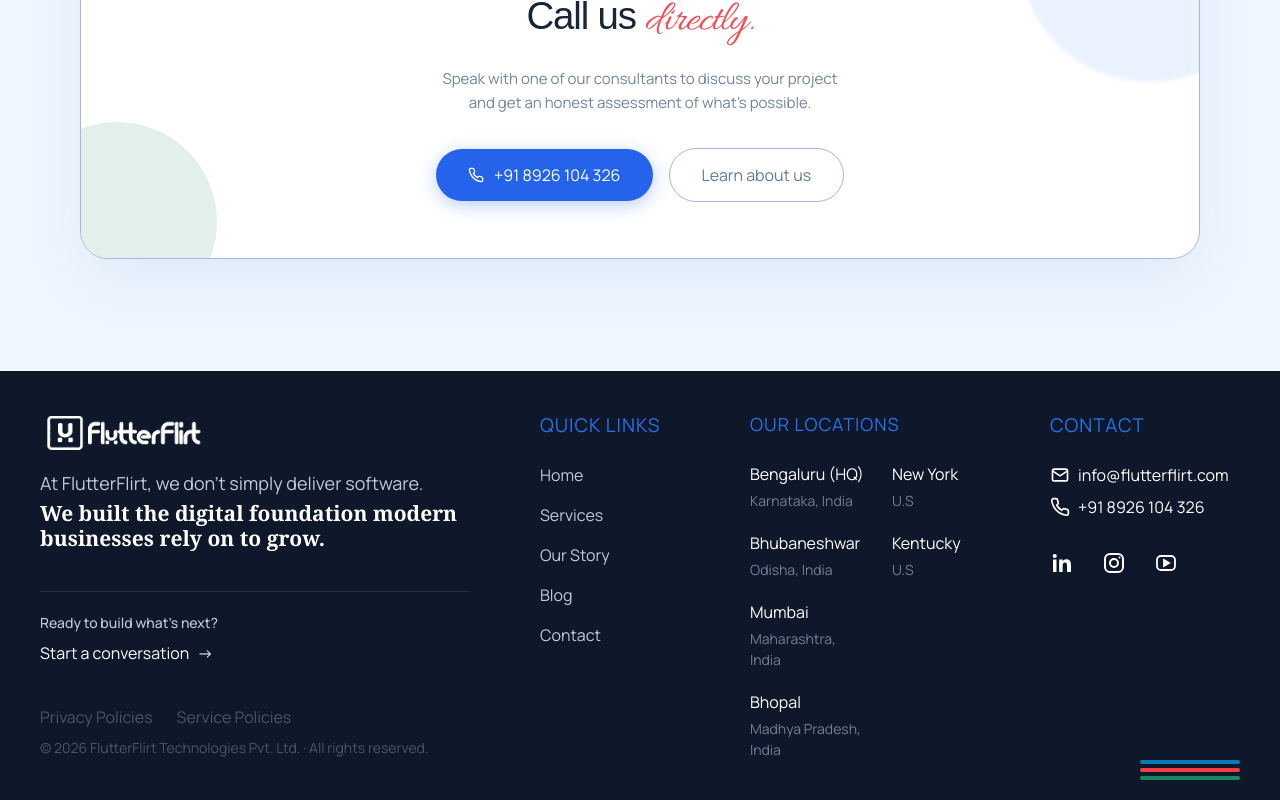
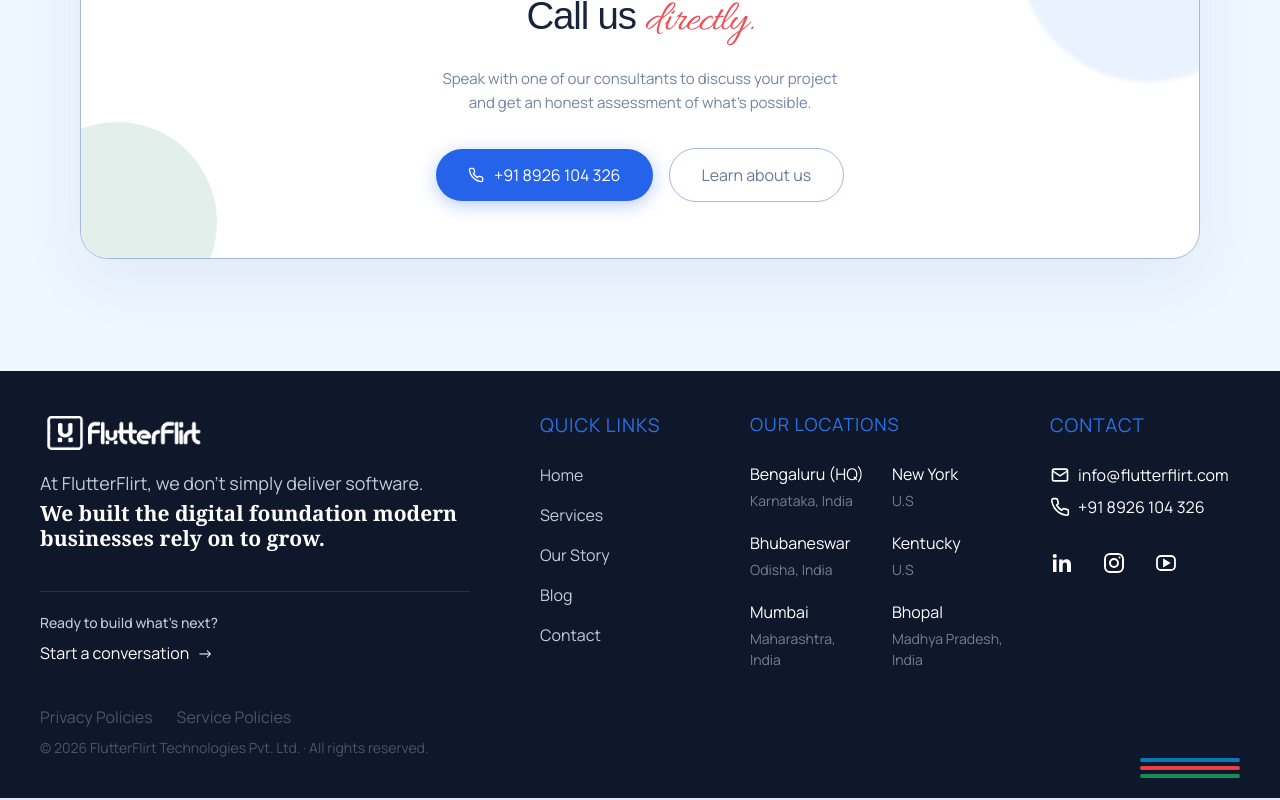
Before and after one commit to naveen-flutterflirt/flutterflirt.com-Website, a Next.js app: page /contact in a window 1280 px wide. Shown: the part 1620-2420 px from the top of the page. Built offline with nearby package versions, Linux system fonts and the light colour scheme; a web font is replaced by a local one.

Commit message:
Some Small Changes

```diff
--- a/src/components/Footer/index.tsx
+++ b/src/components/Footer/index.tsx
@@ -6,8 +6,16 @@
     country: "Karnataka, India",
   },
   {
-    city: "Bhubaneshwar",
+    city: "New York",
+    country: "U.S",
+  },
+  {
+    city: "Bhubaneswar",
     country: "Odisha, India",
+  },
+  {
+    city: "Kentucky",
+    country: "U.S",
   },
   {
     city: "Mumbai",
@@ -16,14 +24,6 @@
   {
     city: "Bhopal",
     country: "Madhya Pradesh, India",
-  },
-  {
-    city: "New York",
-    country: "U.S",
-  },
-  {
-    city: "Kentucky",
-    country: "U.S",
   },
 ];
 
@@ -132,10 +132,9 @@
               Our Locations
             </h3>
 
-            <div className="mt-4 grid grid-cols-2 gap-x-4 sm:mt-6 sm:gap-x-6">
-              <div className="min-w-0 space-y-4 sm:space-y-5">
-                {locations.slice(0, 4).map((location) => (
-                  <div key={location.city}>
+            <div className="mt-4 grid grid-cols-2 gap-x-4 gap-y-4 sm:mt-6 sm:gap-x-6 sm:gap-y-5">
+              {locations.map((location) => (
+                <div key={location.city} className="min-w-0">
                   <p className="text-[16px] font-normal text-white sm:whitespace-nowrap">
                     {location.city}
                   </p>
@@ -144,20 +143,6 @@
                   </p>
                 </div>
               ))}
-              </div>
-
-              <div className="min-w-0 space-y-4 sm:space-y-5">
-                {locations.slice(4).map((location) => (
-                  <div key={location.city}>
-                    <p className="text-[16px] font-normal text-white sm:whitespace-nowrap">
-                      {location.city}
-                    </p>
-                    <p className="mt-1 text-[14px] text-[#71809a]">
-                      {location.country}
-                    </p>
-                  </div>
-                ))}
-              </div>
             </div>
           </div>
 
--- a/src/components/OurStory/OfficesSection.tsx
+++ b/src/components/OurStory/OfficesSection.tsx
@@ -48,7 +48,7 @@
   },
   {
     id: "bhopal",
-    number: "06",
+    number: "04",
     numberColor: "blue",
     label: "GLOBAL OFFICE",
     city: "Bhopal",
@@ -58,7 +58,7 @@
   },
   {
     id: "kentucky",
-    number: "04",
+    number: "05",
     numberColor: "coral",
     label: "GLOBAL OFFICE",
     city: "Kentucky",
@@ -68,7 +68,7 @@
   },
   {
     id: "mumbai",
-    number: "05",
+    number: "06",
     numberColor: "blue",
     label: "GLOBAL OFFICE",
     city: "Mumbai",
--- a/src/components/OurStory/TrajectorySection.tsx
+++ b/src/components/OurStory/TrajectorySection.tsx
@@ -69,12 +69,12 @@
     setActiveStep((prev) => (prev + 1) % STEPS.length);
   }, []);
 
-  // 1-second automatic slider interval
+  // Allow each two-second slide transition to complete before advancing.
   useEffect(() => {
     if (!isInView || isHovered) return;
     const timer = setInterval(() => {
       nextStep();
-    }, 1000);
+    }, 5000);
     return () => clearInterval(timer);
   }, [nextStep, isHovered, isInView]);
 
@@ -108,13 +108,13 @@
         >
           {/* 1. Main Showcase Image Area */}
           <div className="relative w-full h-[220px] sm:h-[340px] md:h-[440px] lg:h-[500px] overflow-hidden rounded-xl sm:rounded-2xl md:rounded-3xl shadow-[0_20px_60px_rgba(15,35,75,0.12)] border border-white/80 bg-slate-900">
-            <AnimatePresence mode="wait">
+            <AnimatePresence initial={false}>
               <motion.div
                 key={activeStep}
-                initial={false}
-                animate={{ opacity: 1, scale: 1 }}
-                exit={{ opacity: 0, scale: 0.99 }}
-                transition={{ duration: 0.4, ease: "easeInOut" }}
+                initial={{ x: "100%" }}
+                animate={{ x: 0 }}
+                exit={{ x: "-100%" }}
+                transition={{ duration: 2, ease: [0.22, 1, 0.36, 1] }}
                 className="absolute inset-0 h-full w-full"
               >
                 <Image
--- a/src/components/Services/ServicesPillars.tsx
+++ b/src/components/Services/ServicesPillars.tsx
@@ -26,7 +26,7 @@
     id: "d365-fo",
     pillar: "enterprise",
     pillarLabel: "Enterprise Systems",
-    icon: "/Icon-1.svg",
+    icon: "/Icon-2.svg",
     bgColor: "#D4E7E1",
     textColor: "#1A7A4A",
     title: "Dynamics 365 Finance & Operations",
--- a/src/components/Services/index.tsx
+++ b/src/components/Services/index.tsx
@@ -5,7 +5,7 @@
 
 const services = [
   {
-    icon: "icon-1.svg",
+    icon: "icon-2.svg",
     color: "#D4E7E1",
     text_color : "#1A7A4A",
     title: "Dynamics 365 Finance & Operations",
```
Lines whose indentation alone changed are shown as unchanged.
